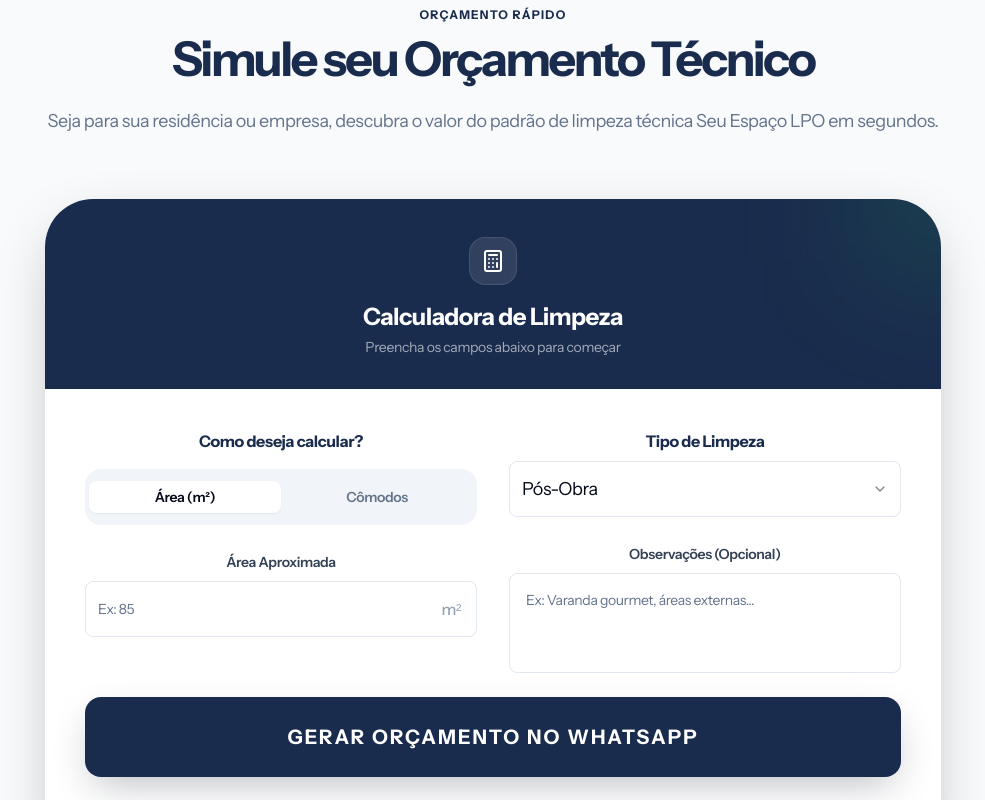
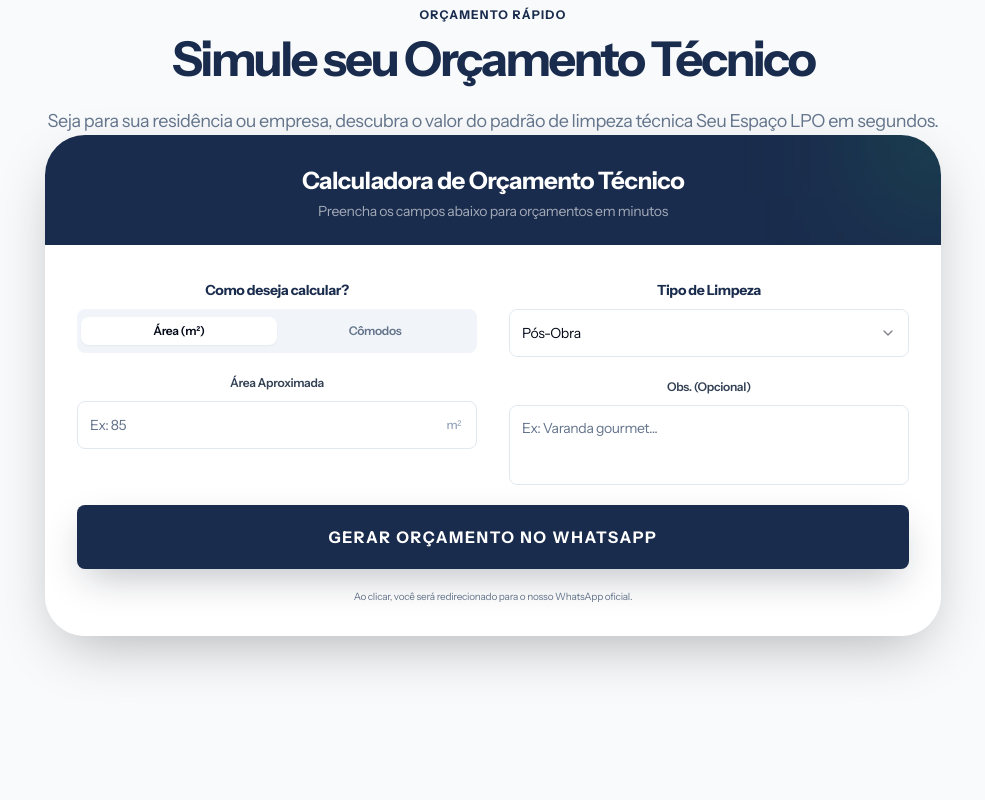
Before and after one commit to t0non/SeuEspacoLPO, a Next.js app: page / in a window 1280 px wide. Shown: the part 4200-5000 px from the top of the page, without its empty margins (147-1132 px from the left). Built offline with nearby package versions, Linux system fonts and the light colour scheme.

Commit message:
Mensagem explicando o que você alterou

```diff
--- a/src/components/instant-quote-section.tsx
+++ b/src/components/instant-quote-section.tsx
@@ -109,42 +109,37 @@ export default function InstantQuoteSection() {
           <p className="text-lg text-muted-foreground">
             Seja para sua residência ou empresa, descubra o valor do padrão de limpeza técnica Seu Espaço LPO em segundos.
           </p>
-        </div>
-
-        <Card className="max-w-4xl mx-auto border-none shadow-[0_20px_60px_-15px_rgba(0,0,0,0.3)] rounded-[3rem] overflow-hidden">
-          <CardHeader className="bg-primary text-white p-6 md:p-8 text-center relative overflow-hidden">
+          <Card className="max-w-4xl mx-auto border-none shadow-[0_20px_60px_-15px_rgba(0,0,0,0.3)] rounded-[2.5rem] overflow-hidden">
+          <CardHeader className="bg-primary text-white py-4 md:py-6 px-6 md:px-8 text-center relative overflow-hidden">
             <div className="absolute top-0 right-0 w-32 h-32 bg-accent/20 blur-3xl -translate-y-1/2 translate-x-1/2" />
             <div className="relative z-10">
-              <div className="w-12 h-12 bg-white/10 backdrop-blur-md rounded-2xl flex items-center justify-center mx-auto mb-4 border border-white/10">
-                <Calculator className="size-6 text-white" />
-              </div>
-              <CardTitle className="text-xl md:text-2xl font-bold mb-1">Calculadora de Limpeza</CardTitle>
-              <CardDescription className="text-white/60 text-sm">
-                Preencha os campos abaixo para começar
+              <CardTitle className="text-xl md:text-2xl font-bold mb-1">Calculadora de Orçamento Técnico</CardTitle>
+              <CardDescription className="text-white/60 text-xs md:text-sm">
+                Preencha os campos abaixo para orçamentos em minutos
               </CardDescription>
             </div>
           </CardHeader>
 
-          <CardContent className="p-6 md:p-10 bg-white">
+          <CardContent className="p-5 md:p-8 bg-white">
             <Form {...form}>
-              <form onSubmit={form.handleSubmit(onSubmit)} className="space-y-6">
-                <div className="grid md:grid-cols-2 gap-8">
-                  <div className="space-y-6">
+              <form onSubmit={form.handleSubmit(onSubmit)} className="space-y-5">
+                <div className="grid md:grid-cols-2 gap-x-8 gap-y-4">
+                  <div className="space-y-4">
                     <FormField
                       control={form.control}
                       name="calculationMode"
                       render={({ field }) => (
-                        <FormItem className="space-y-4">
-                          <FormLabel className="text-base font-bold text-primary">Como deseja calcular?</FormLabel>
+                        <FormItem className="space-y-2">
+                          <FormLabel className="text-sm font-bold text-primary">Como deseja calcular?</FormLabel>
                           <FormControl>
                             <Tabs
                               defaultValue={field.value}
                               onValueChange={field.onChange}
                               className="w-full"
                             >
-                              <TabsList className="grid w-full grid-cols-2 h-14 bg-slate-100 p-1 rounded-2xl">
-                                <TabsTrigger value="sqft" className="rounded-xl data-[state=active]:bg-white data-[state=active]:shadow-sm font-semibold">Área (m²)</TabsTrigger>
-                                <TabsTrigger value="rooms" className="rounded-xl data-[state=active]:bg-white data-[state=active]:shadow-sm font-semibold">Cômodos</TabsTrigger>
+                              <TabsList className="grid w-full grid-cols-2 h-11 bg-slate-100 p-1 rounded-xl">
+                                <TabsTrigger value="sqft" className="rounded-lg data-[state=active]:bg-white data-[state=active]:shadow-sm font-semibold text-xs">Área (m²)</TabsTrigger>
+                                <TabsTrigger value="rooms" className="rounded-lg data-[state=active]:bg-white data-[state=active]:shadow-sm font-semibold text-xs">Cômodos</TabsTrigger>
                               </TabsList>
                             </Tabs>
                           </FormControl>
@@ -158,15 +153,15 @@ export default function InstantQuoteSection() {
                         name="squareFootage"
                         render={({ field }) => (
                           <FormItem className="animate-in fade-in slide-in-from-top-2 duration-300">
-                            <FormLabel className="font-semibold text-slate-700">Área Aproximada</FormLabel>
+                            <FormLabel className="text-xs font-semibold text-slate-700">Área Aproximada</FormLabel>
                             <FormControl>
                               <div className="relative">
                                 <Input
                                   placeholder="Ex: 85"
                                   {...field}
-                                  className="h-14 rounded-xl border-slate-200 focus:ring-primary focus:border-primary pr-12 text-lg"
+                                  className="h-12 rounded-xl border-slate-200 focus:ring-primary focus:border-primary pr-12"
                                 />
-                                <span className="absolute right-4 top-1/2 -translate-y-1/2 text-slate-400 font-medium">m²</span>
+                                <span className="absolute right-4 top-1/2 -translate-y-1/2 text-slate-400 text-xs font-medium">m²</span>
                               </div>
                             </FormControl>
                             <FormMessage />
@@ -174,17 +169,17 @@ export default function InstantQuoteSection() {
                         )}
                       />
                     ) : (
-                      <div className="grid grid-cols-1 md:grid-cols-3 gap-4 animate-in fade-in slide-in-from-top-2 duration-300">
+                      <div className="grid grid-cols-3 gap-3 animate-in fade-in slide-in-from-top-2 duration-300">
                         <FormField
                           control={form.control}
                           name="bedrooms"
                           render={({ field }) => (
                             <FormItem>
-                              <FormLabel className="font-semibold text-slate-700">Quartos</FormLabel>
+                              <FormLabel className="text-xs font-semibold text-slate-700">Quartos</FormLabel>
                               <Select onValueChange={field.onChange} defaultValue={field.value}>
                                 <FormControl>
-                                  <SelectTrigger className="h-14 rounded-xl border-slate-200">
-                                    <SelectValue placeholder="Selecione" />
+                                  <SelectTrigger className="h-11 rounded-xl border-slate-200 text-xs">
+                                    <SelectValue placeholder="-" />
                                   </SelectTrigger>
                                 </FormControl>
                                 <SelectContent>
@@ -201,11 +196,11 @@ export default function InstantQuoteSection() {
                           name="bathrooms"
                           render={({ field }) => (
                             <FormItem>
-                              <FormLabel className="font-semibold text-slate-700">Banheiros</FormLabel>
+                              <FormLabel className="text-xs font-semibold text-slate-700">Banh.</FormLabel>
                               <Select onValueChange={field.onChange} defaultValue={field.value}>
                                 <FormControl>
-                                  <SelectTrigger className="h-14 rounded-xl border-slate-200">
-                                    <SelectValue placeholder="Selecione" />
+                                  <SelectTrigger className="h-11 rounded-xl border-slate-200 text-xs">
+                                    <SelectValue placeholder="-" />
                                   </SelectTrigger>
                                 </FormControl>
                                 <SelectContent>
@@ -222,11 +217,11 @@ export default function InstantQuoteSection() {
                           name="otherRooms"
                           render={({ field }) => (
                             <FormItem>
-                              <FormLabel className="font-semibold text-slate-700">Outros</FormLabel>
+                              <FormLabel className="text-xs font-semibold text-slate-700">Outros</FormLabel>
                               <Select onValueChange={field.onChange} defaultValue={field.value}>
                                 <FormControl>
-                                  <SelectTrigger className="h-14 rounded-xl border-slate-200">
-                                    <SelectValue placeholder="Selecione" />
+                                  <SelectTrigger className="h-11 rounded-xl border-slate-200 text-xs">
+                                    <SelectValue placeholder="-" />
                                   </SelectTrigger>
                                 </FormControl>
                                 <SelectContent>
@@ -242,22 +237,22 @@ export default function InstantQuoteSection() {
                     )}
                   </div>
 
-                  <div className="space-y-6">
+                  <div className="space-y-4">
                     <FormField
                       control={form.control}
                       name="cleaningType"
                       render={({ field }) => (
                         <FormItem>
-                          <FormLabel className="text-base font-bold text-primary">Tipo de Limpeza</FormLabel>
+                          <FormLabel className="text-sm font-bold text-primary">Tipo de Limpeza</FormLabel>
                           <Select onValueChange={field.onChange} defaultValue={field.value}>
                             <FormControl>
-                              <SelectTrigger className="h-14 rounded-xl border-slate-200 text-lg">
+                              <SelectTrigger className="h-12 rounded-xl border-slate-200 text-sm">
                                 <SelectValue placeholder="Selecione o tipo" />
                               </SelectTrigger>
                             </FormControl>
                             <SelectContent className="rounded-xl">
                               {Object.entries(cleaningTypeMap).map(([key, value]) => (
-                                <SelectItem key={key} value={key} className="py-3">{value}</SelectItem>
+                                <SelectItem key={key} value={key} className="py-2 text-sm">{value}</SelectItem>
                               ))}
                             </SelectContent>
                           </Select>
@@ -271,11 +266,11 @@ export default function InstantQuoteSection() {
                       name="additionalNotes"
                       render={({ field }) => (
                         <FormItem>
-                          <FormLabel className="font-semibold text-slate-700">Observações (Opcional)</FormLabel>
+                          <FormLabel className="text-xs font-semibold text-slate-700">Obs. (Opcional)</FormLabel>
                           <FormControl>
                             <Textarea
-                              placeholder="Ex: Varanda gourmet, áreas externas..."
-                              className="min-h-[100px] rounded-xl border-slate-200 resize-none focus:ring-primary focus:border-primary p-4"
+                              placeholder="Ex: Varanda gourmet..."
+                              className="min-h-[80px] rounded-xl border-slate-200 resize-none focus:ring-primary focus:border-primary p-3 text-sm"
                               {...field}
                             />
                           </FormControl>
@@ -289,18 +284,19 @@ export default function InstantQuoteSection() {
                 <Button
                   type="submit"
                   size="lg"
-                  className="w-full h-16 md:h-20 rounded-2xl bg-primary hover:bg-primary/90 text-white font-bold text-base md:text-xl shadow-[0_15px_40px_-10px_rgba(15,23,42,0.3)] transition-all active:scale-[0.98] whitespace-normal md:whitespace-nowrap px-4 uppercase tracking-widest"
+                  className="w-full h-14 md:h-16 rounded-xl bg-primary hover:bg-primary/90 text-white font-bold text-base shadow-[0_15px_40px_-10px_rgba(15,23,42,0.3)] transition-all active:scale-[0.98] whitespace-normal uppercase tracking-widest"
                 >
                   Gerar Orçamento no WhatsApp
                 </Button>
 
-                <p className="text-center text-xs text-muted-foreground mt-4">
+                <p className="text-center text-[10px] text-muted-foreground">
                   Ao clicar, você será redirecionado para o nosso WhatsApp oficial.
                 </p>
               </form>
             </Form>
           </CardContent>
         </Card>
+        </div>
       </div>
     </section>
   );
```
